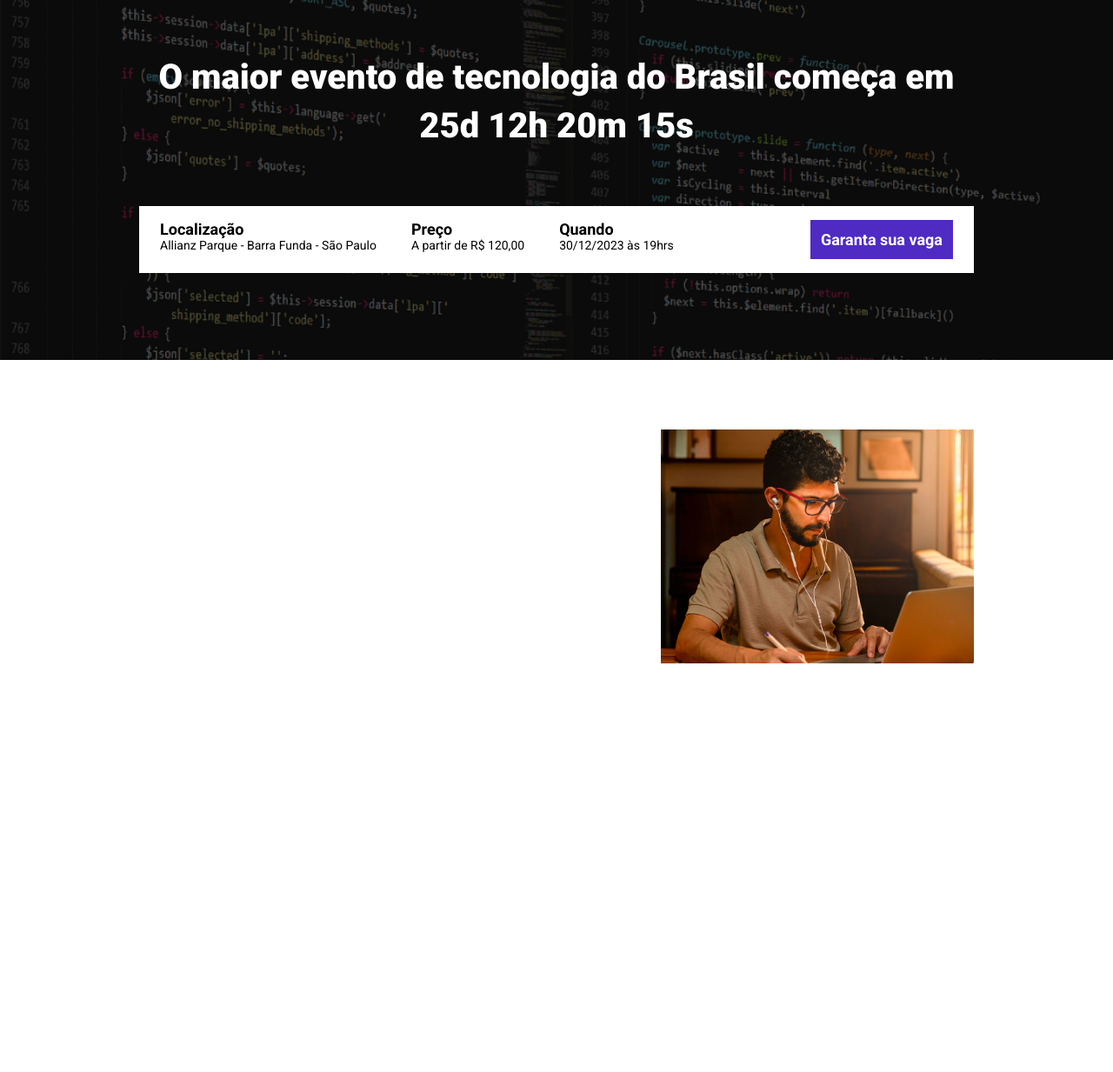
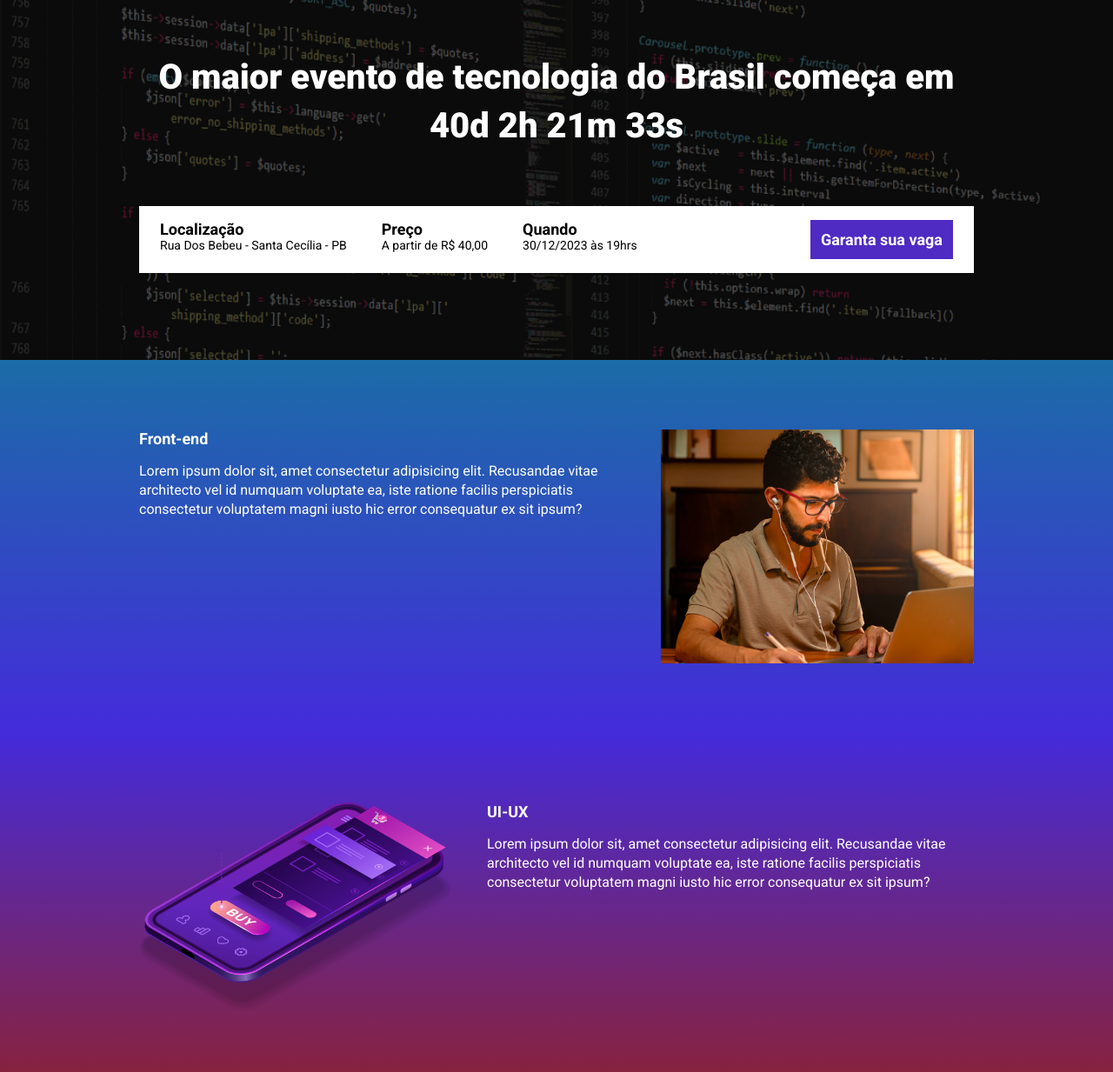
Before and after one commit to RamonOrtisz/tech_talks, a website built with Parcel: page src/index.html in a window 1280 px wide. Shown: the part 147-1380 px from the top of the page at 87% size. Before the commit the page ends 990 px from the top, so only its background shows below. Built offline with nearby package versions, Linux system fonts and the light colour scheme; files whose address does not match are found by name.

Commit message:
criando o contador

```diff
--- a/package.json
+++ b/package.json
@@ -2,9 +2,9 @@
   "name": "evento",
   "version": "1.0.0",
   "description": "",
-  "main": "index.js",
   "scripts": {
     "dev": "parcel src/index.html src/styles/main.scss src/scripts/main.js",
+    "build": "parcel build src/index.html",
     "test": "echo \"Error: no test specified\" && exit 1"
   },
   "keywords": [],
--- a/src/index.html
+++ b/src/index.html
@@ -8,23 +8,24 @@
     <link rel="preconnect" href="https://fonts.gstatic.com" crossorigin>
     <link href="https://fonts.googleapis.com/css2?family=Roboto:wght@400;700;900&display=swap" rel="stylesheet">
     <link rel="stylesheet" href="styles/main.scss">
+    <link rel="stylesheet" href="https://unpkg.com/aos@next/dist/aos.css" />
 </head>
 <body>
     <header class="hero">
         <div class="container">
             <img class="hero__logo" src="./images/ebac_logo.svg" alt="ebac">
             <p class="hero__text">
-                O maior evento de tecnologia do Brasil começa em 25d 12h 20m 15s
+                O maior evento de tecnologia do Brasil começa em <span id="contador"></span>
             </p>
             <div class="infos-bar">
                 <ul class="infos-bar__infos">
                     <li class="infos-bar__infos__item">
                         <b>Localização</b>
-                        Allianz Parque - Barra Funda - São Paulo
+                        Rua Dos Bebeu - Santa Cecília - PB
                     </li>
                     <li class="infos-bar__infos__item">
                         <b>Preço</b>
-                        A partir de R$ 120,00
+                        A partir de R$ 40,00
                     </li>
                     <li class="infos-bar__infos__item">
                         <b>Quando</b>
@@ -38,8 +39,8 @@
         </div>
     </header>
 
-    <section class="event">
-        <div class="container">
+    <section class="event event--frontend">
+        <div class="container" data-aos="fade-right">
             <div class="event__details">
                 <h2 class="event__details__title">Front-end</h2>
                 <p class="event__details__description">
@@ -50,6 +51,43 @@
         </div>
     </section>
 
+    <section class="event event--ui-ux event--image-left">
+        <div class="container" data-aos="fade-left">
+            <div class="event__details">
+                <h2 class="event__details__title">UI-UX</h2>
+                <p class="event__details__description">
+                    Lorem ipsum dolor sit, amet consectetur adipisicing elit. Recusandae vitae architecto vel id numquam voluptate ea, iste ratione facilis perspiciatis consectetur voluptatem magni iusto hic error consequatur ex sit ipsum?
+                </p>
+            </div>
+            <img class="event__image" src="./images/ui-ux.png" alt="front end">
+        </div>
+    </section>
+
+    <section class="event event--data-science">
+        <div class="container" data-aos="fade-right">
+            <div class="event__details">
+                <h2 class="event__details__title">Data-Science</h2>
+                <p class="event__details__description">
+                    Lorem ipsum dolor sit, amet consectetur adipisicing elit. Recusandae vitae architecto vel id numquam voluptate ea, iste ratione facilis perspiciatis consectetur voluptatem magni iusto hic error consequatur ex sit ipsum?
+                </p>
+            </div>
+            <img class="event__image" src="./images/data.png" alt="front end">
+        </div>
+    </section>
+
+    <section class="event event--backend event--image-left">
+        <div class="container" data-aos="fade-left">
+            <div class="event__details">
+                <h2 class="event__details__title">Back-End</h2>
+                <p class="event__details__description">
+                    Lorem ipsum dolor sit, amet consectetur adipisicing elit. Recusandae vitae architecto vel id numquam voluptate ea, iste ratione facilis perspiciatis consectetur voluptatem magni iusto hic error consequatur ex sit ipsum?
+                </p>
+            </div>
+            <img class="event__image" src="./images//backend.png" alt="front end">
+        </div>
+    </section>
+
+    <script src="https://unpkg.com/aos@next/dist/aos.js"></script>
     <script src="scripts/main.js"></script>
 </body>
 </html>
--- a/src/scripts/main.js
+++ b/src/scripts/main.js
@@ -1 +1,27 @@
-console.log("Olá mundo");
+AOS.init();
+
+const dataDoEvento = new Date("Dec 30, 2023 19:00:00");
+const timeStempDoEvento = dataDoEvento.getTime();
+
+const contaAsHoras = setInterval(function() {
+    const agora = new Date();
+    const timeStampAtual = agora.getTime();
+
+    const distanciaAteOEvento = timeStempDoEvento - timeStampAtual;
+
+    const diaEmMs = 1000 * 60 * 60 * 24;
+    const horaEmMs = 1000 * 60 * 60;
+    const minutoEmMS = 1000 * 60;
+
+    const diasAteOEvento = Math.floor(distanciaAteOEvento / diaEmMs);
+    const horasAteOEvento = Math.floor((distanciaAteOEvento % diaEmMs) / horaEmMs);
+    const minutosAteOEvento = Math.floor((distanciaAteOEvento % horaEmMs) / minutoEmMS);
+    const segundosAteOEvento = Math.floor((distanciaAteOEvento % minutoEmMS) / 1000);
+
+    document.getElementById('contador').innerHTML = `${diasAteOEvento}d ${horasAteOEvento}h ${minutosAteOEvento}m ${segundosAteOEvento}s`;
+
+    if (distanciaAteOEvento < 0) {
+        clearInterval(contaAsHoras);
+        document.getElementById('contador').innerHTML = 'Evento Expirado!'
+    }
+}, 1000);
--- a/src/styles/_event.scss
+++ b/src/styles/_event.scss
@@ -3,12 +3,31 @@
 .event {
     padding: 80px 0;
 
-    &__frontend {
+    &--frontend {
         background-image: linear-gradient(variables.$blue1, variables.$blue2);
+    }
+
+    &--ui-ux {
+        background-image: linear-gradient(variables.$blue2, variables.$pink);
+    }
+
+    &--data-science {
+        background-image: linear-gradient(variables.$pink, variables.$yellow);
+    }
+
+    &--backend {
+        background-image: linear-gradient(variables.$yellow, variables.$pink);
+    }
+
+    &--image-left {
+        .container{
+            flex-direction: row-reverse;
+        }
     }
 
     .container{
         display: flex;
+        gap: 40px;
     }
 
     &__image{
@@ -16,7 +35,6 @@
     }
 
     &__details{
-        margin-right: 40px;
 
         &__title {
             font-size: 18px;
```
